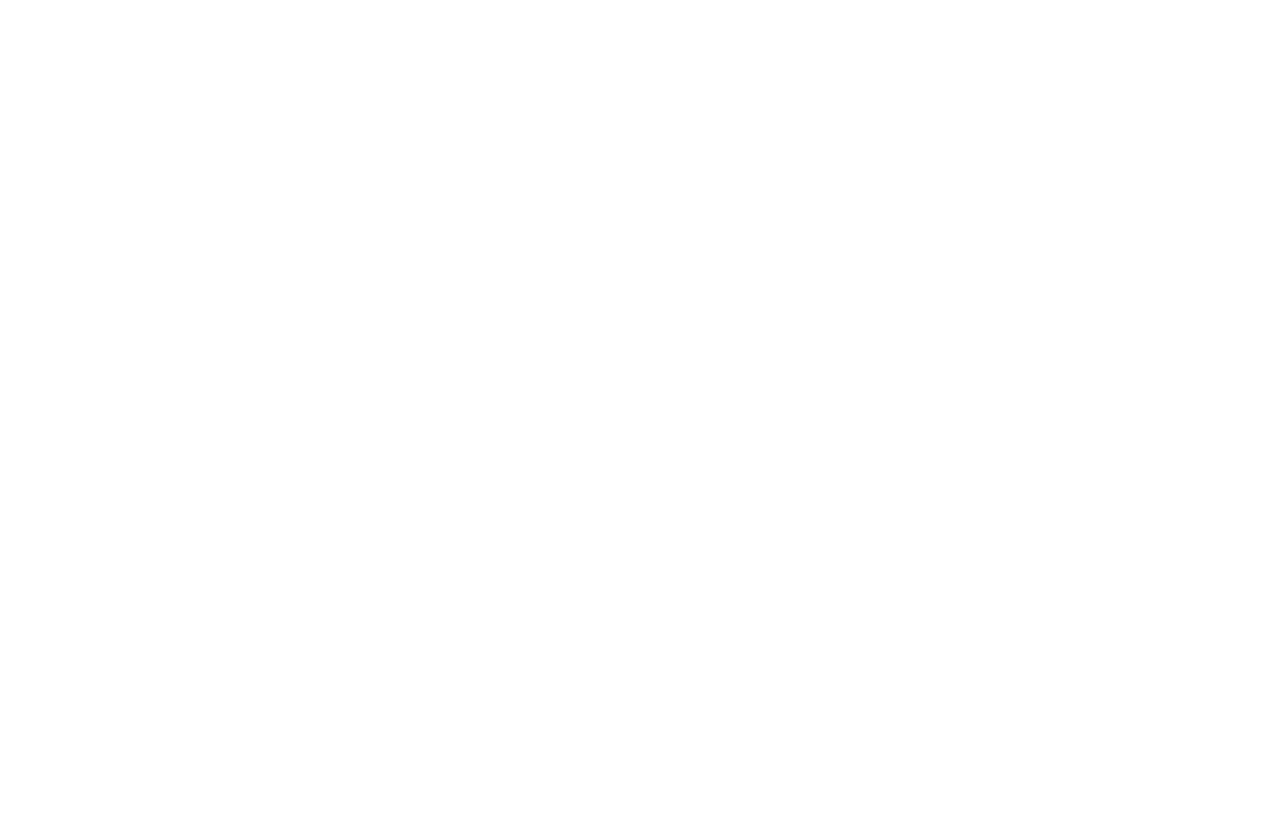
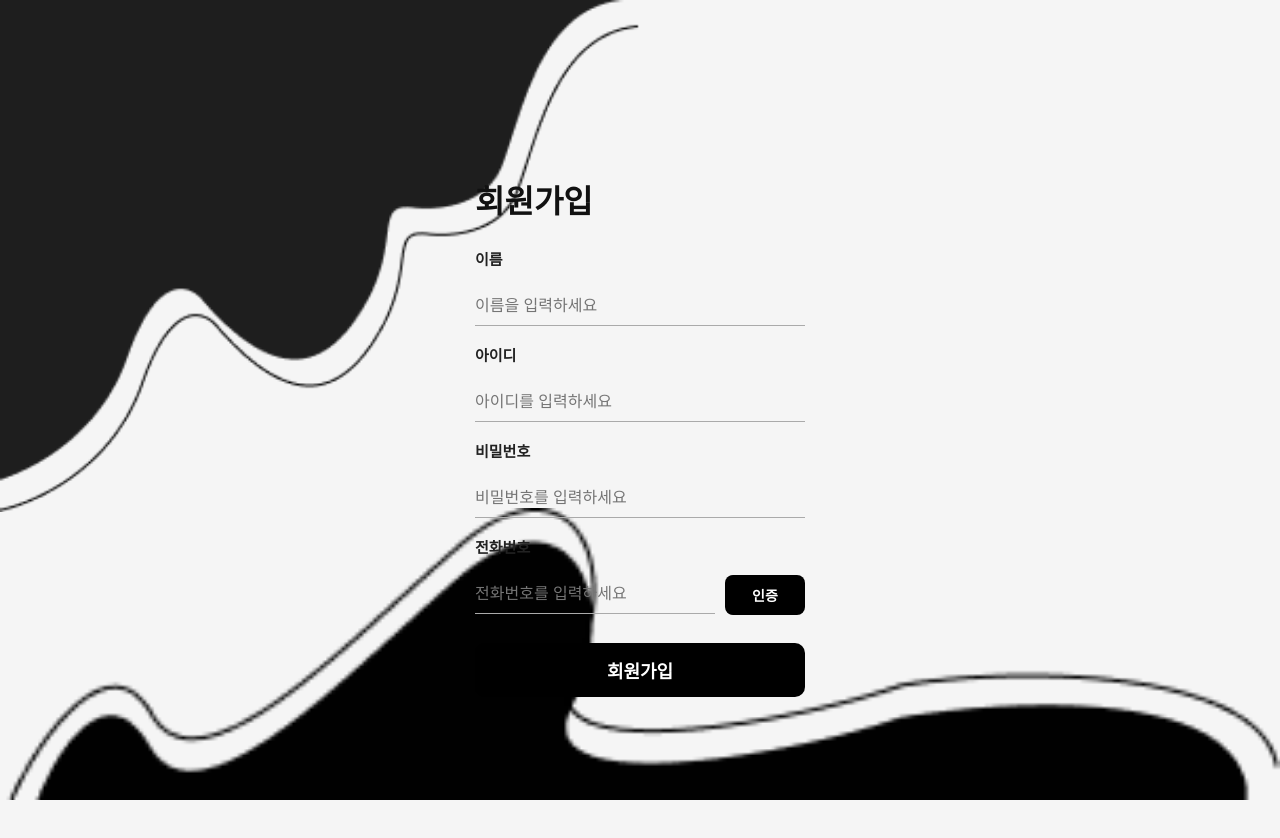
Before and after one commit to PARKSEONAH251/gptMedicine, a React (Create React App) app in the folder gptmedicine-web/: page /signup in a window 1280 px wide. Before the commit the page ends 800 px from the top, so only its background shows below. Built offline with nearby package versions, Linux system fonts and the light colour scheme.

Commit message:
회원가입 제작 완료

```diff
--- /dev/null
+++ b/gptmedicine-web/src/page/Signup.css
@@ -0,0 +1,108 @@
+.SignupContainer {
+  position: relative;
+  display: flex;
+  justify-content: center;
+  align-items: center;
+  height: 100vh;
+  background-color: #f5f5f5;
+  overflow: hidden;
+  padding: 20px;
+  font-family: Arial, Helvetica, sans-serif;
+}
+
+/* 상단 패턴 */
+.Signup-Primary-Pattern {
+  position: fixed;
+  top: 0;
+  left: 0;
+  width: 50%;
+  z-index: 1;
+  pointer-events: none;
+}
+
+/* 하단 패턴 */
+.Signup-Primary-PatternBottonimage {
+  position: fixed;
+  bottom: 0;
+  left: 50%;
+  transform: translateX(-50%);
+  width: 100%;
+  z-index: 1;
+  pointer-events: none;
+}
+
+/* 콘텐츠 박스 */
+.signup-content {
+  width: 85%;
+  max-width: 330px;
+  display: flex;
+  flex-direction: column;
+  gap: 18px;
+  z-index: 5;
+}
+
+.Signup-title {
+  font-size: 32px;
+  font-weight: 900;
+  color: #111;
+  margin-bottom: 8px;
+}
+
+.Signup-label {
+  font-size: 15px;
+  font-weight: bold;
+  color: #222;
+}
+
+/* 기본 인풋 */
+.Signup-input {
+  border: none;
+  border-bottom: 1px solid #aaa;
+  padding: 10px 0;
+  font-size: 16px;
+  background: transparent;
+  outline: none;
+}
+
+/* 전화번호 + 인증 버튼 */
+.phone-row {
+  display: flex;
+  align-items: center;
+  gap: 10px;
+}
+
+.phone-input {
+  flex: 1;
+}
+
+.verify-btn {
+  width: 80px;
+  background-color: black;
+  color: white;
+  border: none;
+  border-radius: 8px;
+  font-size: 14px;
+  padding: 10px 0;
+  cursor: pointer;
+  font-weight: bold;
+}
+
+/* 인증 완료 표시 */
+.verified-text {
+  color: #0A8A0A;
+  font-weight: bold;
+}
+
+/* 회원가입 버튼 */
+.Signup-button {
+  width: 100%;
+  background-color: black;
+  color: white;
+  border: none;
+  border-radius: 10px;
+  padding: 14px 0;
+  font-size: 18px;
+  font-weight: bold;
+  cursor: pointer;
+  margin-top: 10px;
+}
--- a/gptmedicine-web/src/page/Signup.js
+++ b/gptmedicine-web/src/page/Signup.js
@@ -1,9 +1,109 @@
-import React from "react";
+import React, { useState } from "react";
+import "./Signup.css";
 
 export default function Signup() {
-    return (
-        <div>
-            {/* <h1>Signup Page</h1> */}
+  const [phone, setPhone] = useState("");
+  const [verifyCode, setVerifyCode] = useState("");
+  const [sentCode, setSentCode] = useState(null);
+  const [verified, setVerified] = useState(false);
+
+  // 인증 번호 보내기
+  const sendVerificationCode = async () => {
+    if (!phone) {
+      alert("전화번호를 입력하세요.");
+      return;
+    }
+
+    // 테스트용 인증번호 생성
+    const code = String(Math.floor(100000 + Math.random() * 900000));
+    setSentCode(code);
+
+    alert(`임시 인증번호: ${code}`);
+  };
+
+  // 인증 확인
+  const checkVerificationCode = () => {
+    if (verifyCode === sentCode) {
+      setVerified(true);
+      alert("인증이 완료되었습니다.");
+    } else {
+      alert("인증번호가 다릅니다.");
+    }
+  };
+
+  return (
+    <div className="SignupContainer">
+      <img src="/image/pattern.png" className="Signup-Primary-Pattern" />
+      <img
+        src="/image/Primary_Pattern.png"
+        className="Signup-Primary-PatternBottonimage"
+      />
+
+      <div className="signup-content">
+        <p className="Signup-title">회원가입</p>
+
+        {/* 이름 */}
+        <label className="Signup-label">이름</label>
+        <input
+          type="text"
+          className="Signup-input"
+          placeholder="이름을 입력하세요"
+        />
+
+        {/* 아이디 */}
+        <label className="Signup-label">아이디</label>
+        <input
+          type="text"
+          className="Signup-input"
+          placeholder="아이디를 입력하세요"
+        />
+
+        {/* 비밀번호 */}
+        <label className="Signup-label">비밀번호</label>
+        <input
+          type="password"
+          className="Signup-input"
+          placeholder="비밀번호를 입력하세요"
+        />
+
+        {/* 전화번호 */}
+        <label className="Signup-label">전화번호</label>
+        <div className="phone-row">
+          <input
+            type="text"
+            className="Signup-input phone-input"
+            placeholder="전화번호를 입력하세요"
+            value={phone}
+            onChange={(e) => setPhone(e.target.value)}
+          />
+          <button className="verify-btn" onClick={sendVerificationCode}>
+            인증
+          </button>
         </div>
-    );
+
+        {/* 인증번호 */}
+        {sentCode && !verified && (
+          <>
+            <label className="Signup-label">인증번호</label>
+            <div className="phone-row">
+              <input
+                type="text"
+                className="Signup-input phone-input"
+                placeholder="인증번호 입력"
+                value={verifyCode}
+                onChange={(e) => setVerifyCode(e.target.value)}
+              />
+              <button className="verify-btn" onClick={checkVerificationCode}>
+                확인
+              </button>
+            </div>
+          </>
+        )}
+
+        {verified && <p className="verified-text">✔ 인증 완료</p>}
+
+        <button className="Signup-button">회원가입</button>
+      </div>
+    </div>
+  );
 }
```
